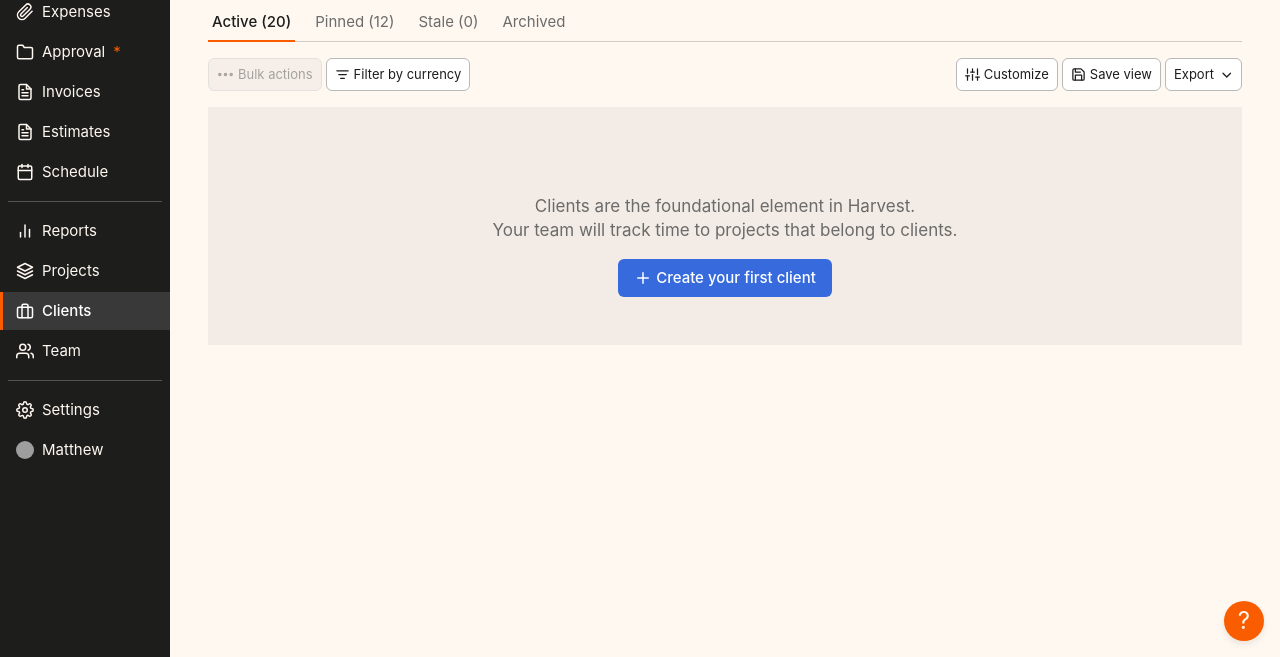
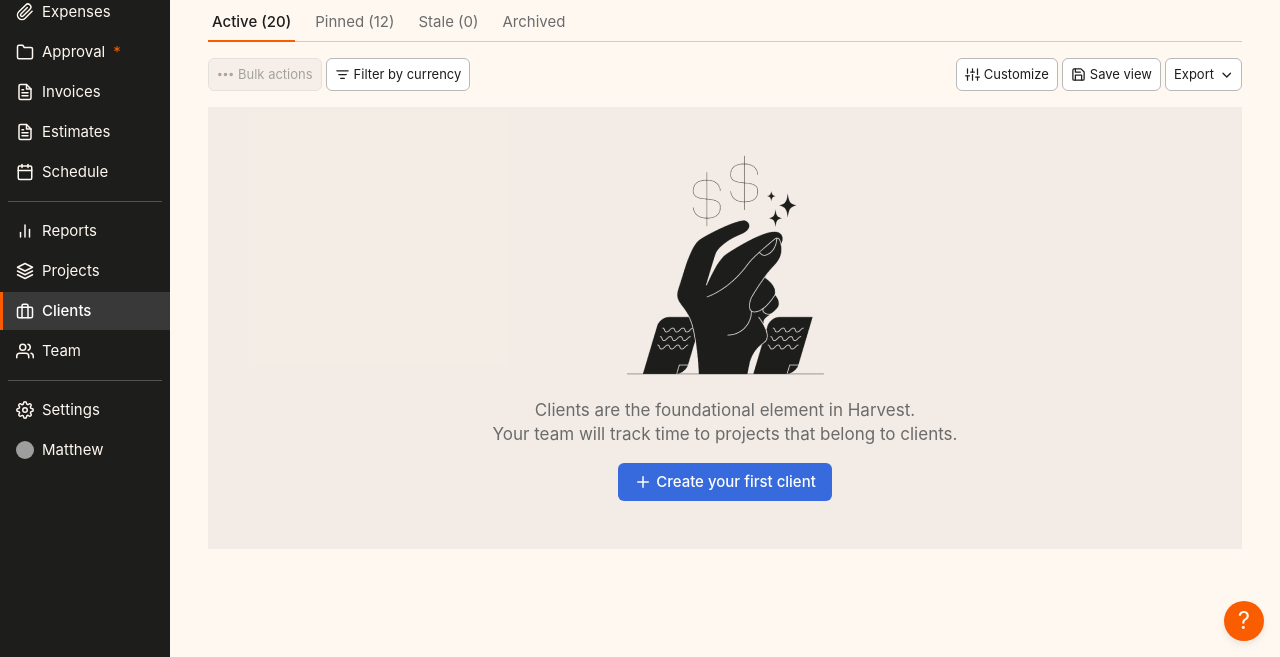
Before and after one commit to mlettini/harvest-playground, an Eleventy site: page src/clients.md in a window 1280 px wide. Shown: the part 143-800 px from the top of the page. Built offline with nearby package versions, Linux system fonts and the light colour scheme; Eleventy itself is replaced by a stand-in of ours; files that its build step writes are made by us from their sources; grey boxes are pictures that could not be loaded; a web font is replaced by a local one.

Commit message:
This one too

```diff
--- a/src/clients.md
+++ b/src/clients.md
@@ -46,7 +46,7 @@ title: Clients
   </div>
 
   <div class="empty mt-16">
-    <img href="/harvest-playground/images/harvest/snap.png">
+    <img src="/harvest-playground/images/harvest/snap.png">
     <p class="mt-16 mb-16">
       Clients are the foundational element in Harvest.<br>
       Your team will track time to projects that belong to clients.
```
